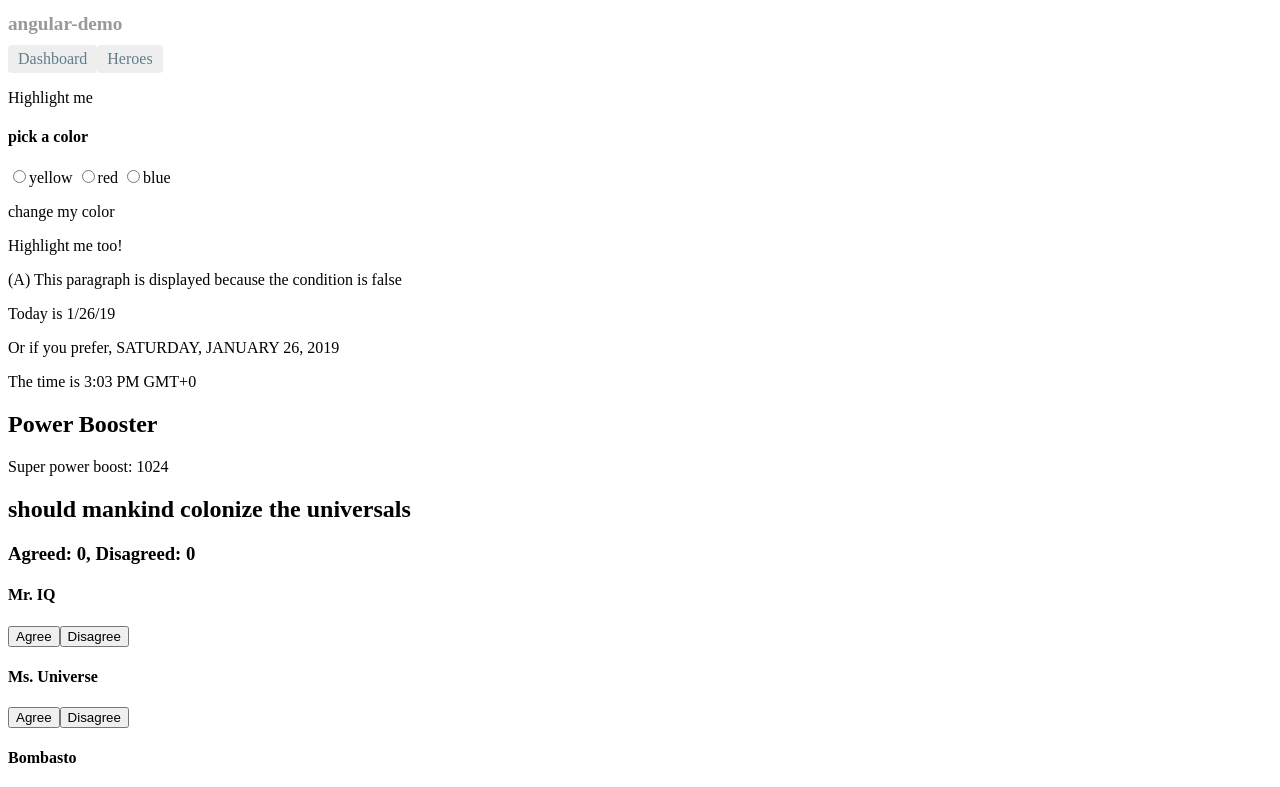
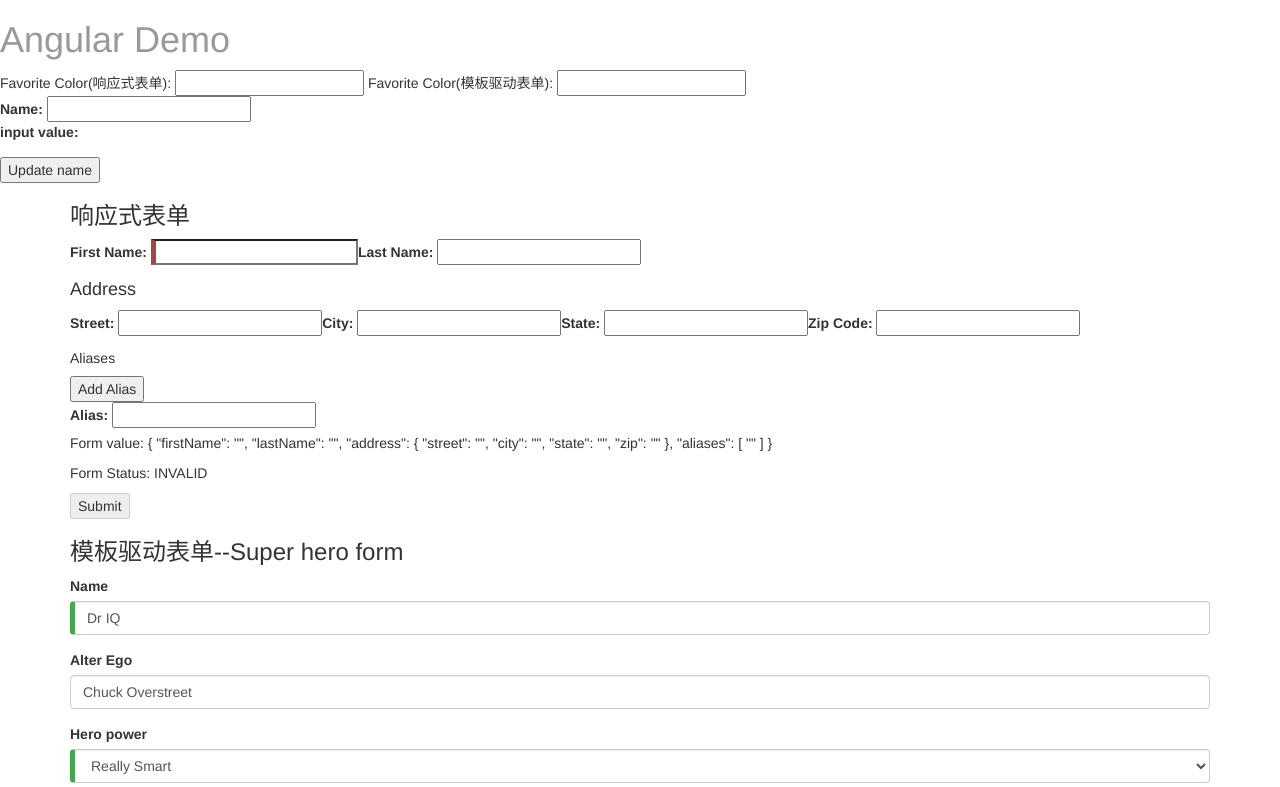
Before and after one commit to shaw1121/angular-demo, an Angular app: page / in a window 1280 px wide. Shown: the top 787 px of the page. Built offline with nearby package versions, Linux system fonts and the light colour scheme.

Commit message:
add form demo and simple conclution

```diff
--- a/src/app/app-routing.module.ts
+++ b/src/app/app-routing.module.ts
@@ -17,7 +17,7 @@ const routes: Routes = [
 ];
 
 @NgModule({
-  imports: [RouterModule.forRoot(routes, {enableTracing: true}), CommonModule],
+  imports: [RouterModule.forRoot(routes), CommonModule],
   exports: [RouterModule] // 导出 RouterModule 让路由器的相关指令可以在 AppModule 中的组件中使用。
 })
 export class AppRoutingModule { }
--- a/src/app/app.component.html
+++ b/src/app/app.component.html
@@ -1,4 +1,6 @@
 <h1>{{title}}</h1>
+
+<app-reactive-favorite-color></app-reactive-favorite-color>
 <!-- <app-heroes></app-heroes> -->
 <!-- <app-dashboard></app-dashboard> -->
 <nav>
--- a/src/app/app.component.scss
+++ b/src/app/app.component.scss
@@ -1,8 +1,8 @@
 /* AppComponent's private CSS styles */
 h1 {
-    font-size: 1.2em;
-    color: #999;
-    margin-bottom: 0;
+    // font-size: 1.2em;
+    color: rgb(153, 153, 153);
+    // margin-bottom: 0;
 }
 h2 {
   font-size: 2em;
--- a/src/app/app.component.ts
+++ b/src/app/app.component.ts
@@ -6,6 +6,6 @@ import { Component } from '@angular/core';
   styleUrls: ['./app.component.scss']
 })
 export class AppComponent {
-  title = 'angular-demo';
+  title = 'Angular Demo';
   color: string;
 }
--- a/src/app/app.module.ts
+++ b/src/app/app.module.ts
@@ -1,4 +1,4 @@
-import { FormsModule } from '@angular/forms';
+import { FormsModule, ReactiveFormsModule } from '@angular/forms';
 import { BrowserModule } from '@angular/platform-browser';
 import { NgModule } from '@angular/core';
 import { HttpClientModule } from '@angular/common/http';
@@ -25,6 +25,7 @@ import { VersionChildComponent } from './components/version-child/version-child.
 import { VoterChildComponent } from './components/voter-child/voter-child.component';
 import { VoterParentComponent } from './components/voter-parent/voter-parent.component';
 import { CustomerDashboardModule } from './components/customer-dashboard/customer-dashboard.module';
+import { FormDemoComponent } from './components/form-demo/form-demo.component';
 
 
 @NgModule({
@@ -49,13 +50,14 @@ import { CustomerDashboardModule } from './components/customer-dashboard/custome
     VersionChildComponent,
     VoterChildComponent,
     VoterParentComponent,
+    FormDemoComponent,
   ],
   imports: [
     BrowserModule,
     AppRoutingModule,
     FormsModule,
     HttpClientModule,
-
+    ReactiveFormsModule,
     // The HttpClientInMemoryWebApiModule module intercepts HTTP requests
     // and returns simulated server responses.
     // Remove it when a real server is ready to receive requests.
--- /dev/null
+++ b/src/app/components/form-demo/form-demo.component.html
@@ -0,0 +1,131 @@
+Favorite Color(响应式表单): <input type="text" [formControl]="favoriteColorControl">
+
+Favorite Color(模板驱动表单): <input type="text" [(ngModel)]="favoriteColor">
+<br>
+<label>
+  Name:
+  <input type="text" [formControl]="name">
+  <p>input value: {{ name.value }}</p>
+</label>
+
+<div>
+  <button (click)="updateName()">Update name</button>
+</div>
+
+<div class="container">
+  <h3>响应式表单</h3>
+  <form [formGroup]="profileForm" (ngSubmit)="onSubmitReactiveForm()">
+    <label>
+      First Name:
+      <input type="text" formControlName="firstName">
+    </label>
+
+    <label>
+      Last Name:
+      <input type="text" formControlName="lastName">
+    </label>
+
+    <div formGroupName="address">
+      <h4>Address</h4>
+
+      <label>
+        Street:
+        <input type="text" formControlName="street">
+      </label>
+
+      <label>
+        City:
+        <input type="text" formControlName="city">
+      </label>
+
+      <label>
+        State:
+        <input type="text" formControlName="state">
+      </label>
+
+      <label>
+        Zip Code:
+        <input type="text" formControlName="zip">
+      </label>
+    </div>
+
+    <div formArrayName="aliases">
+      <h5>Aliases</h5>
+
+      <button (click)="addAlias()">Add Alias</button>
+
+      <div *ngFor="let address of aliases.controls; let i=index">
+        <!-- The repeated alias template -->
+        <label>
+          Alias:
+          <input type="text" [formControlName]="i">
+        </label>
+      </div>
+    </div>
+    <p>
+      Form value: {{ profileForm.value | json}}
+    </p>
+    <p>
+      Form Status: {{ profileForm.status }}
+    </p>
+
+    <button type="submit" [disabled]="!profileForm.valid">Submit</button>
+  </form>
+</div>
+
+<div class="container">
+  <h3>模板驱动表单--Super hero form</h3>
+
+  <div [hidden]="submitted">
+    <form #heroForm="ngForm" (ngSubmit)="onSubmit()">
+        <div class="form-group">
+          <label for="name">Name</label>
+          <input type="text" class="form-control" id="name" required
+                  required
+                  [(ngModel)]="model.name" name="name"
+                  #spy="ngModel">
+                  <!-- 当在表单中使用 [(ngModel)] 时，必须要定义 name 属性。 -->
+          <div [hidden]="spy.valid || spy.pristine" class="alert alert-danger">
+            Name is required
+          </div>
+        </div>
+
+        <div class="form-group">
+          <label for="alterEgo">Alter Ego</label>
+          <input type="text" class="form-control" id="alterEgo" [(ngModel)]="model.alterEgo" name="alterEgo">
+        </div>
+
+        <div class="form-group">
+          <label for="power">Hero power</label>
+          <select class="form-control" id="power" required [(ngModel)]="model.power" name="power">
+            <option *ngFor="let pow of powers" [value]="pow">
+              {{pow}}
+            </option>
+          </select>
+        </div>
+
+        <button type="submit" class="btn btn-success" [disabled]="!heroForm.form.valid">Submit</button>
+
+        <button type="button" class="btn btn-default" (click)="newHero(); heroForm.reset()">New Hero</button>
+    </form>
+  </div>
+
+  <div [hidden]="!submitted">
+    <h2>You submitted the following information:</h2>
+    <div class="row">
+      <div class="col-xs-3">Name</div>
+      <div class="col-xs-9">{{ model.name }}</div>
+    </div>
+    <div class="row">
+      <div class="col-xs-3">Alter Ego</div>
+      <div class="col-xs-9">{{ model.alterEgo }}</div>
+    </div>
+    <div class="row">
+      <div class="col-xs-3">Power</div>
+      <div class="col-xs-9">{{ model.power }}</div>
+    </div>
+    <br>
+    <button class="btn btn-primary" (click)="submitted=false">Edit</button>
+  </div>
+
+</div>
--- /dev/null
+++ b/src/app/components/form-demo/form-demo.component.ts
@@ -0,0 +1,83 @@
+import { SuperHero } from './../../model/super-hero';
+import { FormControl, FormGroup, FormBuilder, Validators, FormArray } from '@angular/forms';
+import { Component } from '@angular/core';
+
+@Component({
+  selector: 'app-reactive-favorite-color',
+  templateUrl: './form-demo.component.html',
+  styleUrls: ['./form-demo.component.scss']
+})
+export class FormDemoComponent {
+
+  constructor(private fb: FormBuilder) { }
+
+  favoriteColorControl = new FormControl('');
+
+  name = new FormControl('');
+
+  favoriteColor = '';
+
+  updateName() {
+    this.name.setValue('shaw');
+    this.name.reset()
+  }
+
+  // formGroup demo
+  profileForm1 = new FormGroup({
+    firstName: new FormControl(''),
+    lastName: new FormControl(''),
+    address: new FormGroup({
+      street: new FormControl(''),
+      city: new FormControl(''),
+      state: new FormControl(''),
+      zip: new FormControl('')
+    })
+  })
+
+  // use formBuilder
+  profileForm = this.fb.group({
+    firstName: ['', Validators.required],
+    lastName: [''],
+    address: this.fb.group({
+      street: [''],
+      city: [''],
+      state: [''],
+      zip: ['']
+    }),
+    aliases: this.fb.array([
+      this.fb.control('')
+    ])
+  })
+
+  onSubmitReactiveForm() {
+    console.warn(this.profileForm.value);
+  }
+
+  get aliases() {
+    return this.profileForm.get('aliases') as FormArray;
+  }
+
+  addAlias() {
+    this.aliases.push(this.fb.control(''));
+  }
+
+  // 模板驱动表单 start
+  powers = ['Really Smart', 'Super Flexible',
+  'Super Hot', 'Weather Changer'];
+
+  model = new SuperHero(18, 'Dr IQ', this.powers[0], 'Chuck Overstreet');
+
+  submitted = false;
+
+  onSubmit() { this.submitted = true; }
+
+  // TODO: Remove this when we're done
+  get diagnostic() { return JSON.stringify(this.model); }
+
+  newHero() {
+    this.model = new SuperHero(42, '', '');
+  }
+
+  // 模板驱动表单 over
+
+}
--- /dev/null
+++ b/src/app/model/super-hero.ts
@@ -0,0 +1,8 @@
+export class SuperHero {
+    constructor(
+        public id: number,
+        public name: string,
+        public power: string,
+        public alterEgo?: string
+    ) { }
+}
--- /dev/null
+++ b/src/assets/forms.css
@@ -0,0 +1,7 @@
+.ng-valid[required], .ng-valid.required  {
+    border-left: 5px solid #42A948; /* green */
+}
+
+.ng-invalid:not(form)  {
+    border-left: 5px solid #a94442; /* red */
+}
--- a/src/index.html
+++ b/src/index.html
@@ -2,11 +2,12 @@
 <html lang="en">
 <head>
   <meta charset="utf-8">
-  <title>AngularDemo</title>
+  <title>Angular Demo</title>
   <base href="/">
 
   <meta name="viewport" content="width=device-width, initial-scale=1">
   <link rel="icon" type="image/x-icon" href="favicon.ico">
+  <link rel="stylesheet" href="assets/forms.css">
 </head>
 <body>
   <app-root></app-root>
--- a/src/styles.scss
+++ b/src/styles.scss
@@ -1 +1,2 @@
 /* You can add global styles to this file, and also import other style files */
+@import url('https://unpkg.com/bootstrap@3.3.7/dist/css/bootstrap.min.css');
```
Also changed, not shown: src/app/components/form-demo/form-demo.component.scss (added), 2 other files (tests, documents, lock files or other folders). Lines whose indentation alone changed are shown as unchanged.
